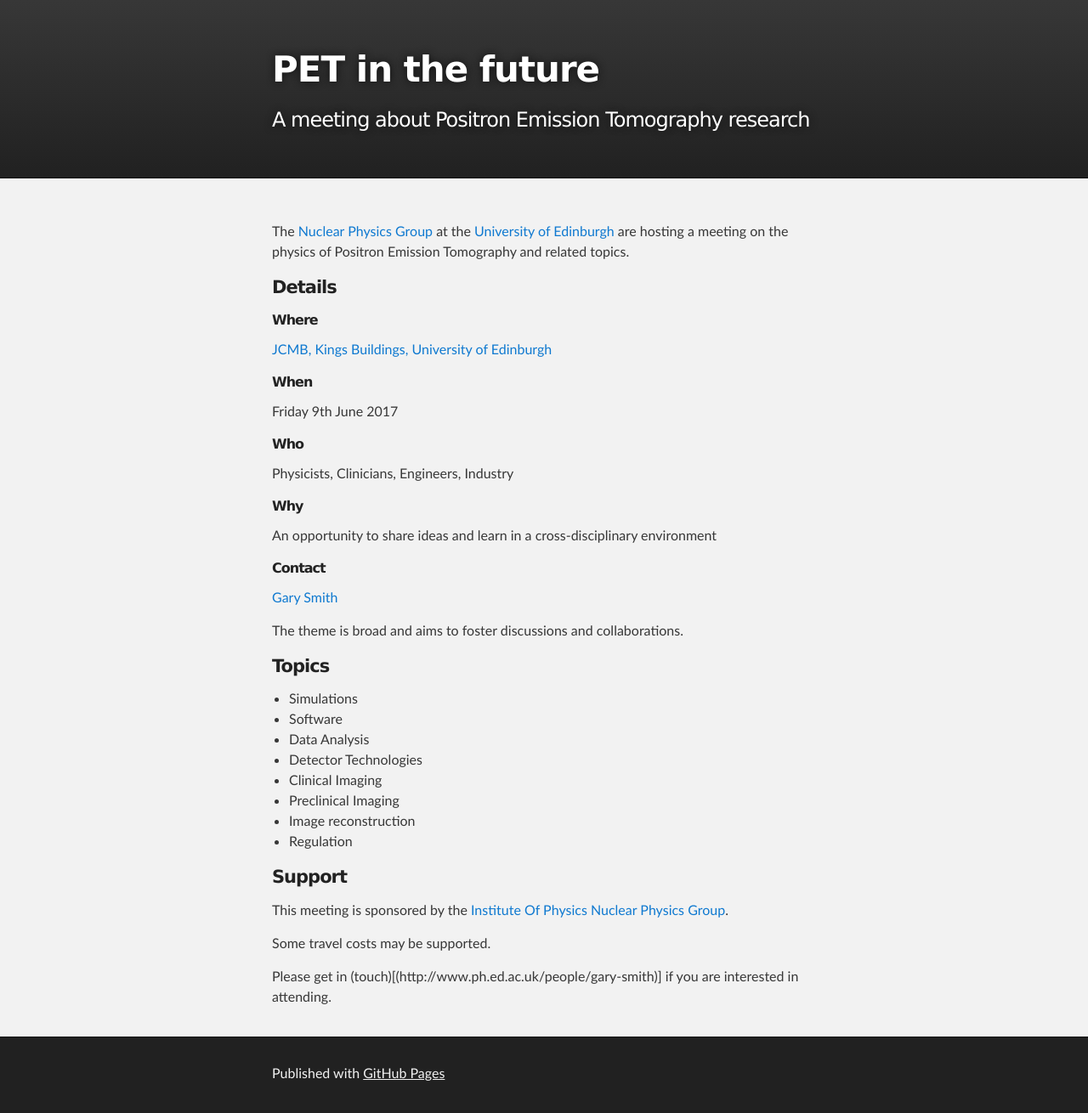
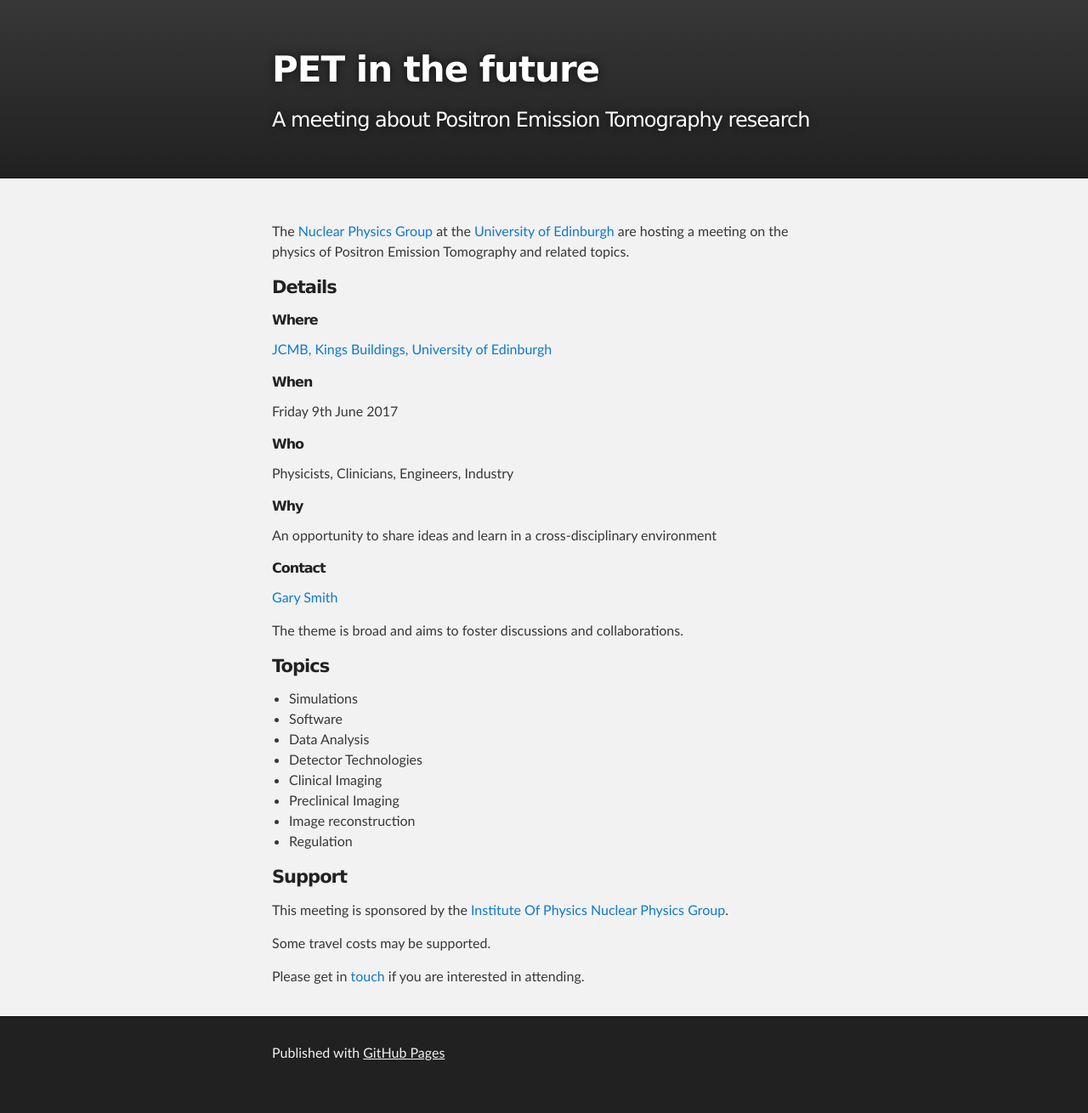
Before and after one commit to gsmith23/gsmith23.github.io, a Jekyll site: the page built from index.md, in a window 1280 px wide. Shown: the whole page at 85% size. Built offline with Jekyll 4.4.1, drawn with Linux system fonts in a browser that asks for light colours; after the commit the page ends 1286 px from its top, so only the background shows below that.

Commit message:
Update index.md

```diff
--- a/index.md
+++ b/index.md
@@ -36,4 +36,4 @@ This meeting is sponsored by the [Institute Of Physics Nuclear Physics Group](ht
 
 Some travel costs may be supported.
 
-Please get in (touch)[(http://www.ph.ed.ac.uk/people/gary-smith)] if you are interested in attending.
+Please get in [touch](http://www.ph.ed.ac.uk/people/gary-smith) if you are interested in attending.
```
